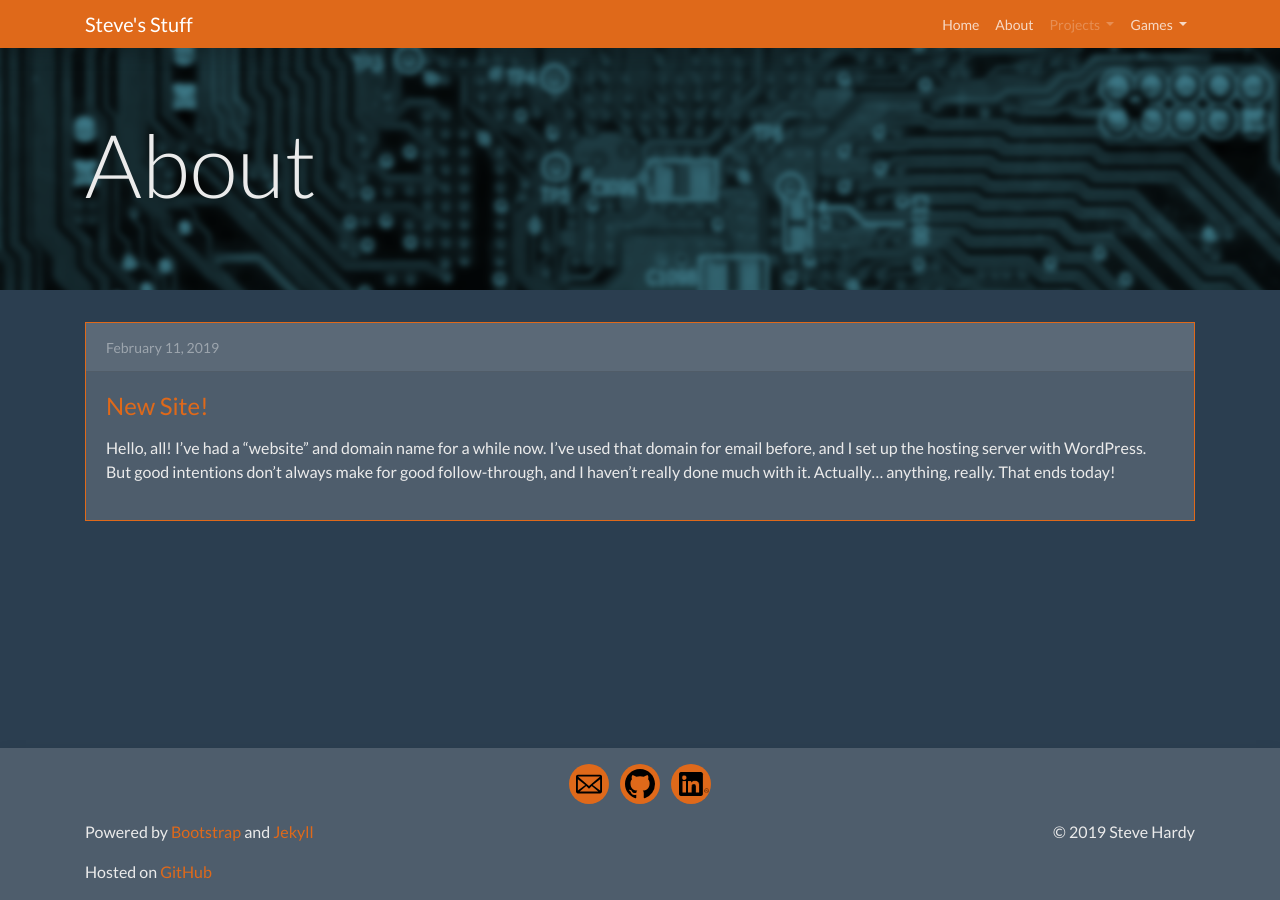
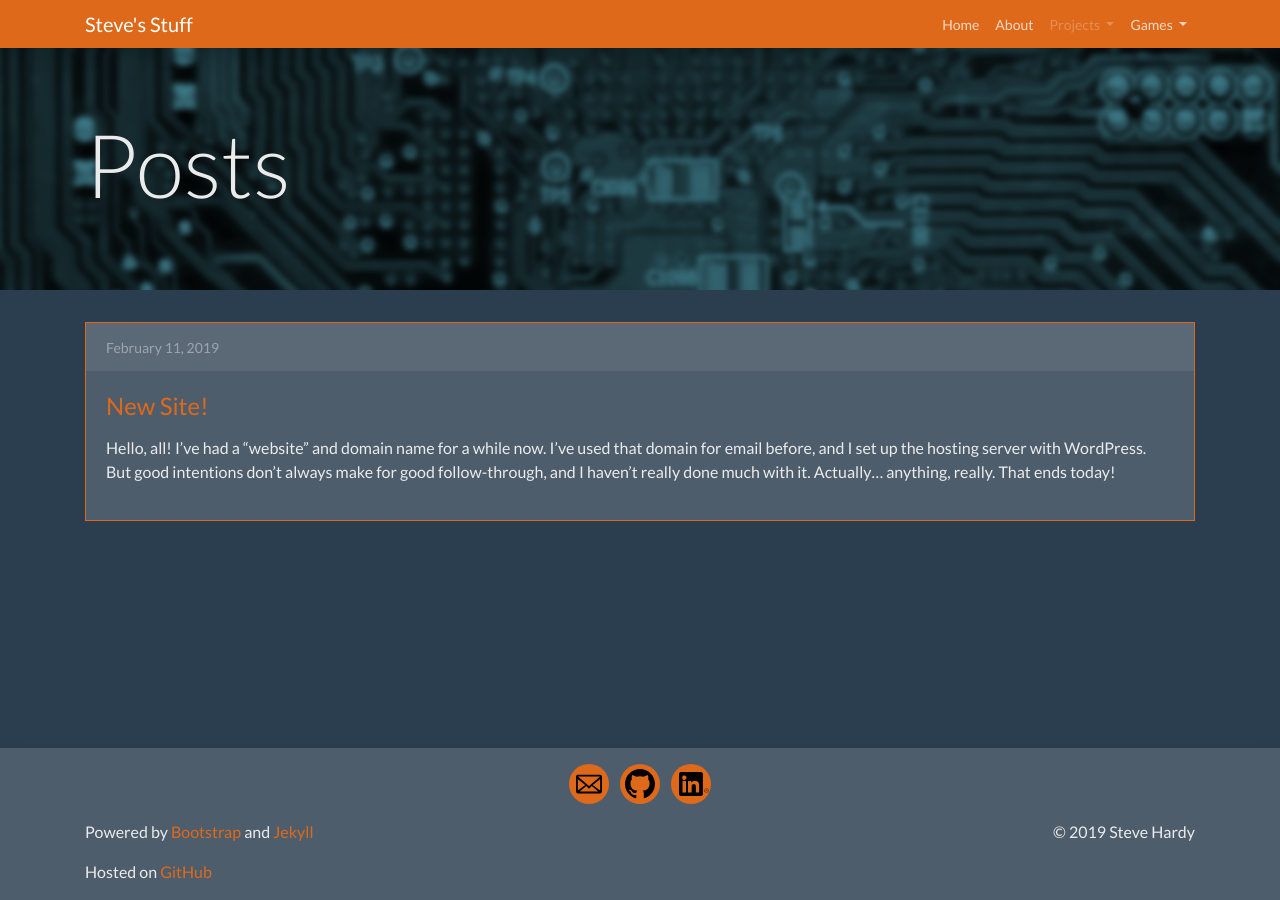
Before and after one commit to stevehardy325/stevehardy325.github.io, a Jekyll site: the page built from index.html, in a window 1280 px wide. Built offline with Jekyll 4.4.1, drawn with Linux system fonts in a browser that asks for light colours; nearby versions of some CDN libraries; a style sheet for code colours, icons or effects is not loaded.

Commit message:
Update default.html

```diff
--- a/_layouts/default.html
+++ b/_layouts/default.html
@@ -20,7 +20,7 @@
 
 <div class="jumbotron justify-content-center" style="background-image: url('/assets/images/code.png'); background-size: cover;">
   <div class="container flex-contents">
-    <h1 class="display-2 ">About</h1>
+    <h1 class="display-2 ">{{ page.title }}</h1>
 	</div>
 </div>
 
```
